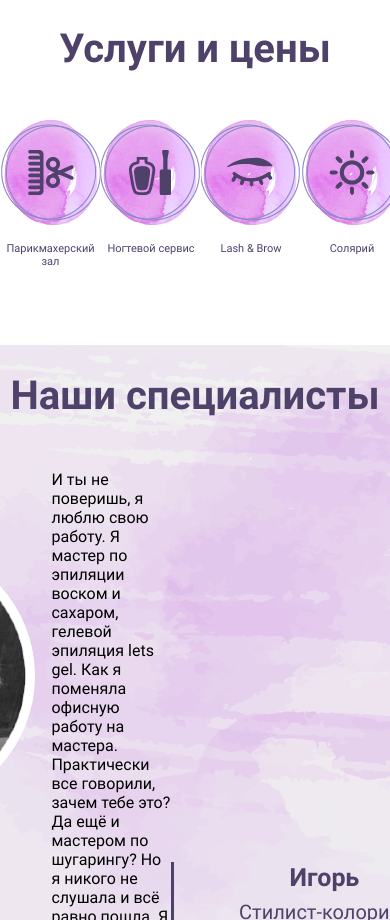
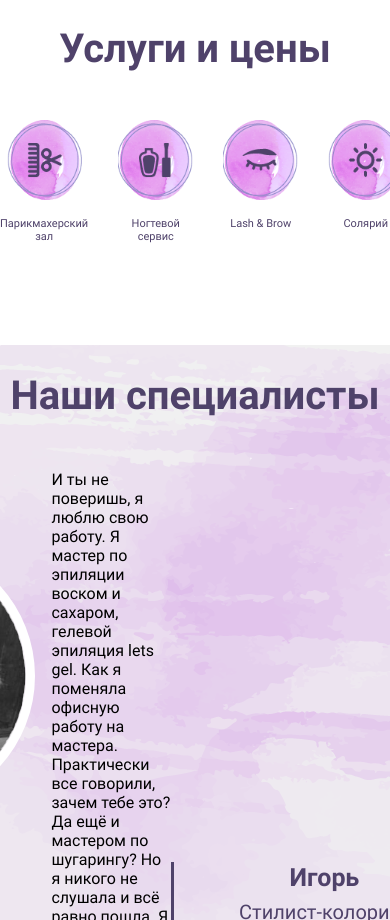
Before and after one commit to Konovaly4/salvadore.github.io, a React (Create React App) app: page / in a window 390 px wide. Shown: the part 800-1720 px from the top of the page. Built offline with nearby package versions, Linux system fonts and the light colour scheme.

Commit message:
some changes

```diff
--- a/src/components/Pricing/Pricing.css
+++ b/src/components/Pricing/Pricing.css
@@ -36,7 +36,10 @@
 }
 
 .prising__pic {
+  display: block;
   margin: 0 auto 17px;
+  width: 100px;
+  height: 105px;
 }
 
 .pricing__name {
@@ -55,13 +58,36 @@
 }
 
 @media screen and (max-width: 767px) {
+  .pricing__service {
+    margin: 0;
+    width: 90px;
+  }
+
+  .prising__pic {
+    width: 75px;
+    height: 80px;
+  }
+
   .pricing__name {
     font-size: 15px;
     line-height: 20px;
   }
 }
 
-@media screen and (max-width: 450px) {
+@media screen and (max-width: 600px) {
+.pricing__container {
+  justify-content: flex-start;
+  overflow: hidden;
+}
+
+  .pricing__service {
+    margin-right: 30px;
+  }
+
+  .pricing__service:last-of-type {
+    margin: 0;
+  }
+
   .pricing__name {
     font-size: 11px;
     line-height: 13px;
--- a/src/components/RecordButton/RecordButton.css
+++ b/src/components/RecordButton/RecordButton.css
@@ -44,9 +44,5 @@
     height: 60px;
     font-size: 12px;
     line-height: 14px;
-    box-shadow: inset 0 0 0 2px #fff;
-    position: absolute;
-    top: 110px;
-    left: 10px;
   }
 }
--- a/src/components/RecordButton/RecordButton.js
+++ b/src/components/RecordButton/RecordButton.js
@@ -1,10 +1,10 @@
 import React from 'react'
 import './RecordButton.css';
 
-const RecordButton = (props) => {
+const RecordButton = () => {
 
   return (
-    <button className={'button '+ props.buttonPlace}>Онлайн запись</button>
+    <button className="button">Онлайн запись</button>
   )
 
 }
```
